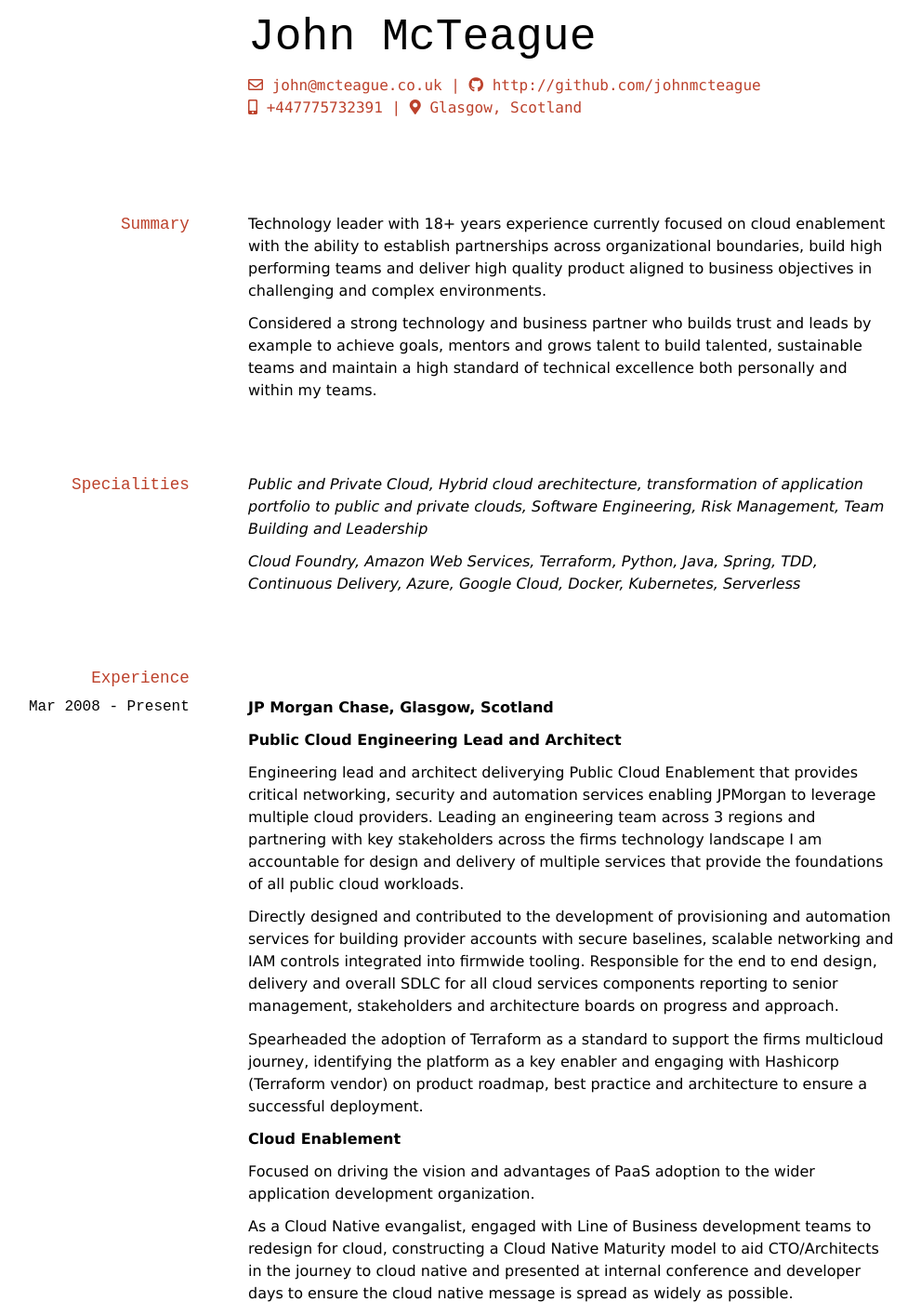
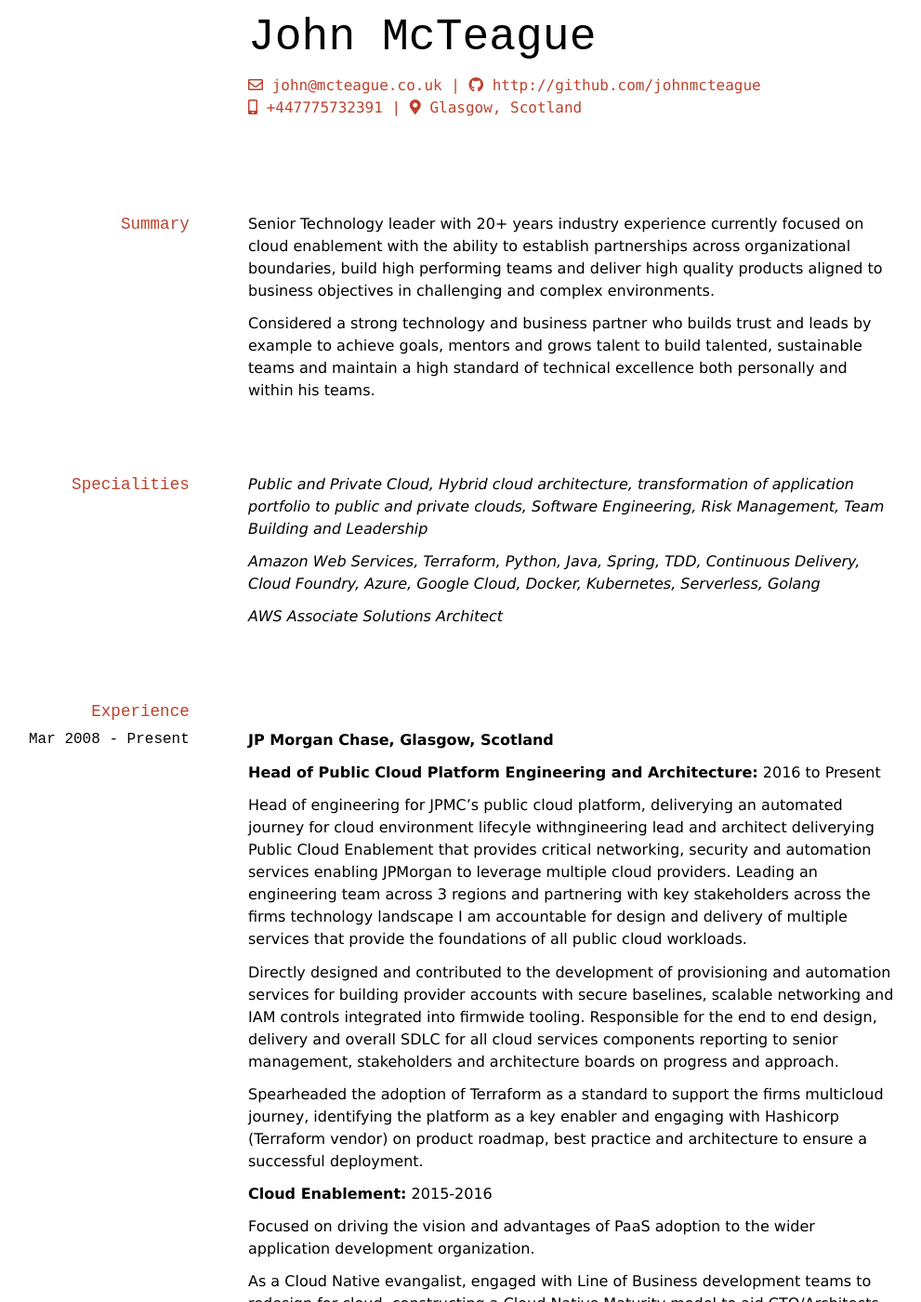
Before and after one commit to johnmcteague/markdown-cv, a Jekyll site: the page built from index.md, in a window 1280 px wide and 1400 px high. Shown: the whole window at 93% size, without its empty margins (65-1056 px from the left). Built offline with Jekyll 4.4.1, drawn with Linux system fonts in a browser that asks for light colours; nearby versions of some CDN libraries; some of the changed text lies outside the part shown.

Commit message:
Update index.md
2022 updates, in progress

```diff
--- a/index.md
+++ b/index.md
@@ -14,15 +14,17 @@ title: John McTeague
 <br/>
 
 ## Summary
-Technology leader with 18+ years experience currently focused on cloud enablement with the ability to establish partnerships across organizational boundaries, build high performing teams and deliver high quality product aligned to business objectives in challenging and complex environments.
+Senior Technology leader with 20+ years industry experience currently focused on cloud enablement with the ability to establish partnerships across organizational boundaries, build high performing teams and deliver high quality products aligned to business objectives in challenging and complex environments.
 
-Considered a strong technology and business partner who builds trust and leads by example to achieve goals, mentors and grows talent to build talented, sustainable teams and maintain a high standard of technical excellence both personally and within my teams.
+Considered a strong technology and business partner who builds trust and leads by example to achieve goals, mentors and grows talent to build talented, sustainable teams and maintain a high standard of technical excellence both personally and within his teams.
 
 ## Specialities
 
-*Public and Private Cloud, Hybrid cloud arechitecture, transformation of application portfolio to public and private clouds, Software Engineering, Risk Management, Team Building and Leadership*
+*Public and Private Cloud, Hybrid cloud architecture, transformation of application portfolio to public and private clouds, Software Engineering, Risk Management, Team Building and Leadership*
 
-*Cloud Foundry, Amazon Web Services, Terraform, Python, Java, Spring, TDD, Continuous Delivery, Azure, Google Cloud, Docker, Kubernetes, Serverless*
+*Amazon Web Services, Terraform, Python, Java, Spring, TDD, Continuous Delivery, Cloud Foundry, Azure, Google Cloud, Docker, Kubernetes, Serverless, Golang*
+
+*AWS Associate Solutions Architect*
 
 ## Experience
 
@@ -30,15 +32,15 @@ Considered a strong technology and business partner who builds trust and leads b
 
 __JP Morgan Chase, Glasgow, Scotland__
 
-__Public Cloud Engineering Lead and Architect__
+__Head of Public Cloud Platform Engineering and Architecture:__ 2016 to Present
 
-Engineering lead and architect deliverying Public Cloud Enablement that provides critical networking, security and automation services enabling JPMorgan to leverage multiple cloud providers. Leading an engineering team across 3 regions and partnering with key stakeholders across the firms technology landscape I am accountable for design and delivery of multiple services that provide the foundations of all public cloud workloads.
+Head of engineering for JPMC's public cloud platform, deliverying an automated journey for cloud environment lifecyle withngineering lead and architect deliverying Public Cloud Enablement that provides critical networking, security and automation services enabling JPMorgan to leverage multiple cloud providers. Leading an engineering team across 3 regions and partnering with key stakeholders across the firms technology landscape I am accountable for design and delivery of multiple services that provide the foundations of all public cloud workloads.
 
 Directly designed and contributed to the development of provisioning and automation services for building provider accounts with secure baselines, scalable networking and IAM controls integrated into firmwide tooling. Responsible for the end to end design, delivery and overall SDLC for all cloud services components reporting to senior management,  stakeholders and architecture boards on progress and approach.
 
 Spearheaded the adoption of Terraform as a standard to support the firms multicloud journey, identifying the platform as a key enabler and engaging with Hashicorp (Terraform vendor) on product roadmap, best practice and architecture to ensure a successful deployment.
 
-__Cloud Enablement__
+__Cloud Enablement:__ 2015-2016
 
 Focused on driving the vision and advantages of PaaS adoption to the wider application development organization.
 
@@ -46,12 +48,17 @@ As a Cloud Native evangalist, engaged with Line of Business development teams to
 
 Developed in depth Cloud Native training course for new graduate technologists within JP Morgan and facilitated training to approx 150 students in EMEA.
 
-__PaaS Architect__
-Responsible for research and evaluation for JP Morgan's platform as a service (PaaS) offering, engaging with leaders and innovators in the PaaS ecosystem, establishing of selection criteria and evaluating against company needs. Lead initial engineering efforts for deployment, engaging with infrastructure specialists to deploy Pivotal Cloud Foundry on Openstack for private cloud deployment across multiple data centers.
+__PaaS Architect:__ 2013-2015
 
+Responsible for research and evaluation for JP Morgan's next-generation platform as a service (PaaS) offering, Gaia, engaging with leaders and innovators in the PaaS ecosystem, establishing of selection criteria and evaluating against company needs. Lead engineering efforts for deployment and integration to firmwide systems, engaging with infrastructure specialists to full automate the deployment and optimization of Pivotal Cloud Foundry on Openstack for private cloud deployment across multiple data centers.
 
-__Product Owner, Business Intelligence Platform__
-Lead all aspects of product lifecycle for in-house Business Intelligence tool set developed from best of breed Open Source and commerical components (BIRT, Jasper, Aspose.Cells) that delivered multi-million dollar cost saves from ~200 deployments compared to commerical offerings. Lead small team of 4 for client engagement, development and support of product.
+Pioneered the Cloud Foundry service ecosystem for the Gaia platform, bringing early Open Service Broker integrations for JPMC private cloud services, enabliong consumers to utilize a large array of services through the Cloud Foundry marketplace.
+
+Key Skills: *Cloud Foundry, Java, Ansible, Openstack, Docker
+
+__Product Owner, Business Intelligence Platform and SDLC Tooling:__ 2008-2013
+
+Lead all aspects of product lifecycle for in-house Business Intelligence tool set developed from best of breed Open Source and commerical components (BIRT, Jasper, Aspose.Cells) that delivered multi-million dollar cost saves from ~200 deployments compared to commerical offerings. Lead small team of 4 for client engagement, development and support of product developed in Java, Spring and Angular and targetting multiple runtime platforms (Tomcat, Jetty, Websphere).
 
 ### Dec 2003 - Mar 2008
 
```
